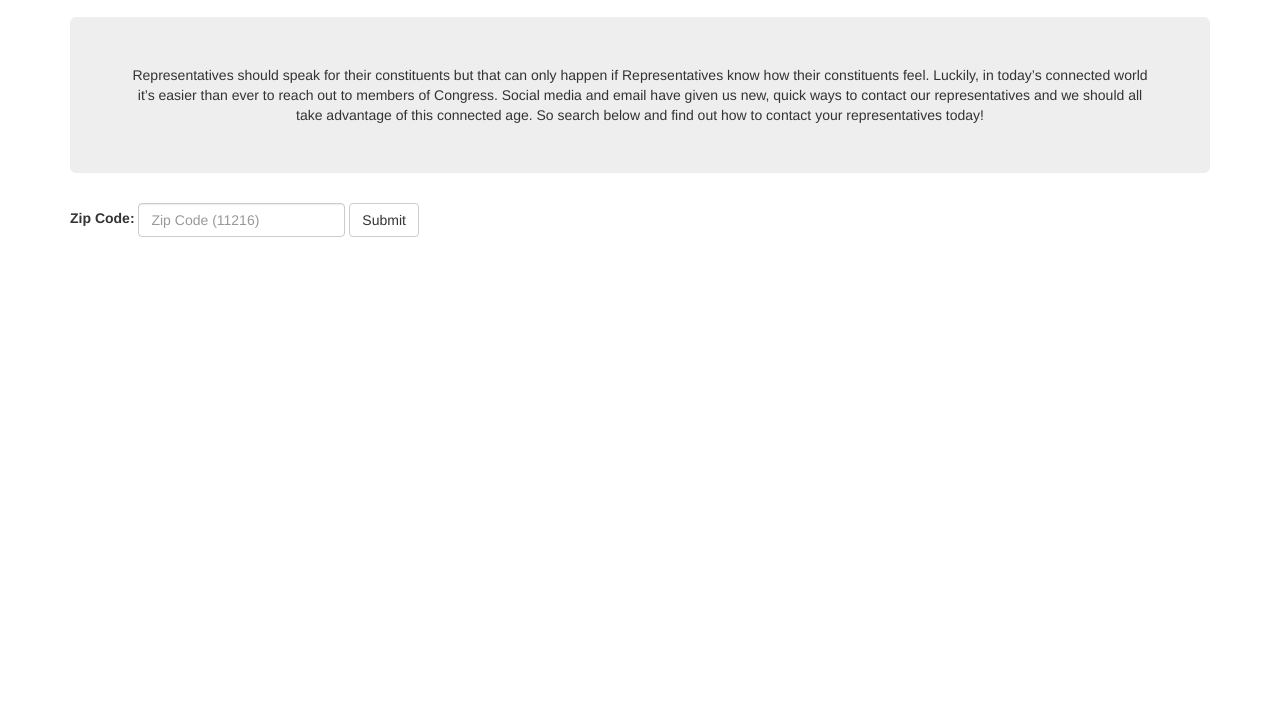
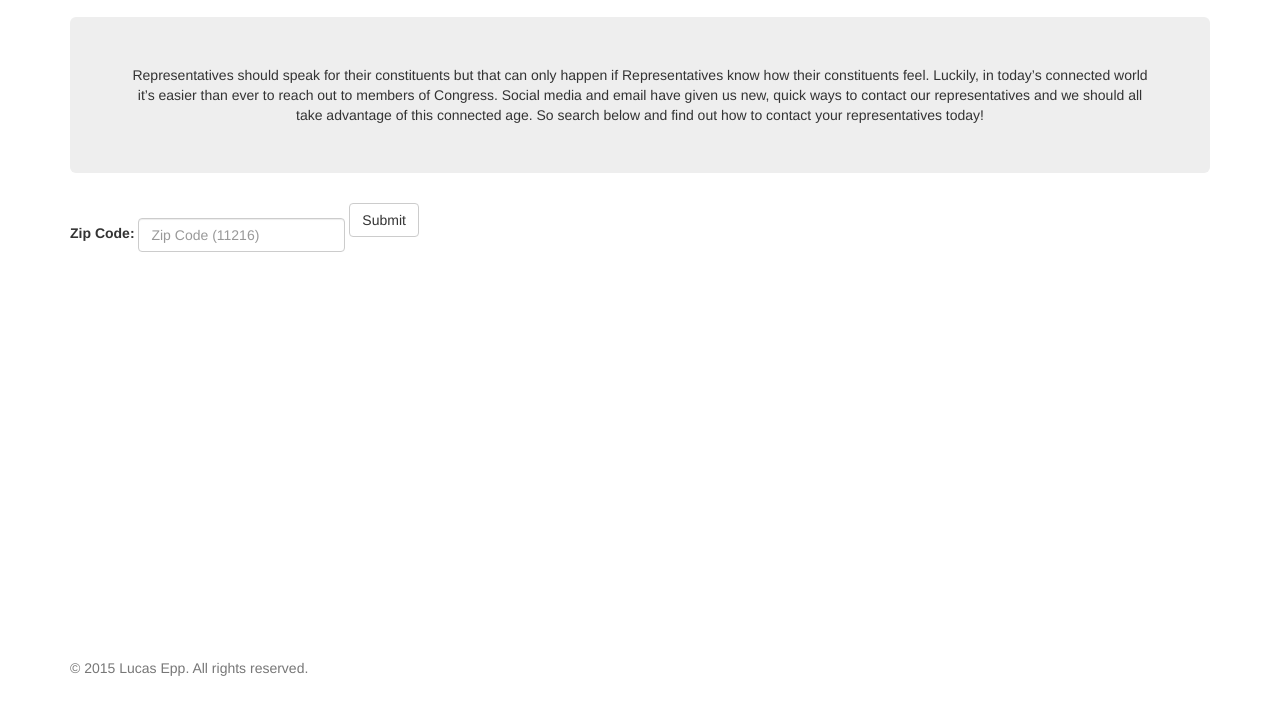
Before and after one commit to lfepp/connecting-congress, a website: page public/views/index.html in a window 1280 px wide. Shown: the part 93-800 px from the top of the page. Drawn offline with nearby package versions, Linux system fonts and the light colour scheme.

Commit message:
Added footer

```diff
--- a/public/css/main.css
+++ b/public/css/main.css
@@ -6,3 +6,7 @@
 .btn {
   margin-bottom: 30px;
 }
+
+.navbar-fixed-bottom {
+  background: #fff;
+}
--- a/public/views/index.html
+++ b/public/views/index.html
@@ -3,8 +3,10 @@
 <head>
   <meta charset="utf-8">
   <title>Connecting Congress</title>
+  <meta name="viewport" content="width=device-width, initial-scale=1">
 
   <link rel="stylesheet" href="https://maxcdn.bootstrapcdn.com/bootstrap/3.3.5/css/bootstrap.min.css">
+  <link rel="stylesheet" href="../css/main.css">
 </head>
 <body>
   <div class="container">
@@ -17,8 +19,12 @@
       </div>
       <button type="submit" class="btn btn-default">Submit</button>
     </form>
+    <footer class="navbar navbar-fixed-bottom">
+      <div class="container">
+        <p class="text-muted">&copy; 2015 Lucas Epp. All rights reserved.</p>
+      </div>
+    </footer>
   </div>
-
   <script src="https://ajax.googleapis.com/ajax/libs/jquery/2.1.3/jquery.min.js"></script>
 </body>
 </html>
```
Also changed, not shown: public/views/contact.html (+6 -0 lines).
